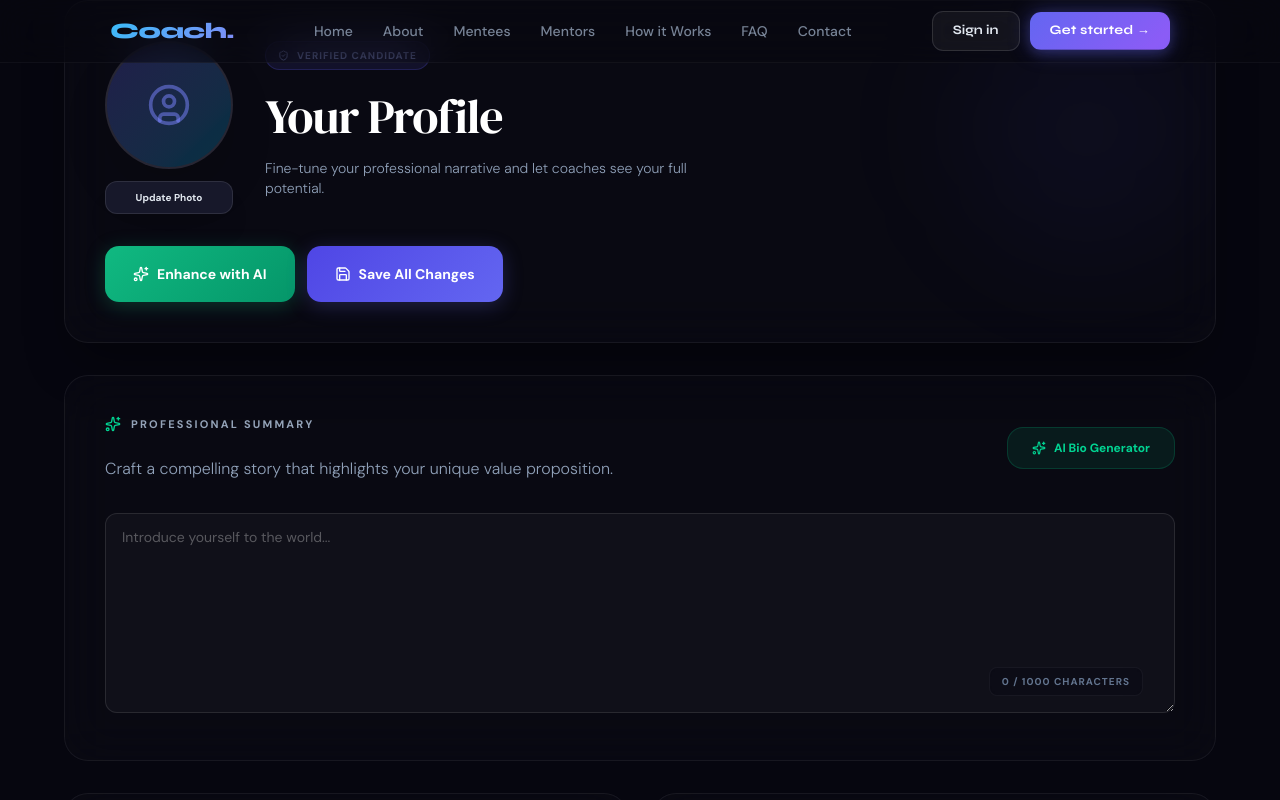
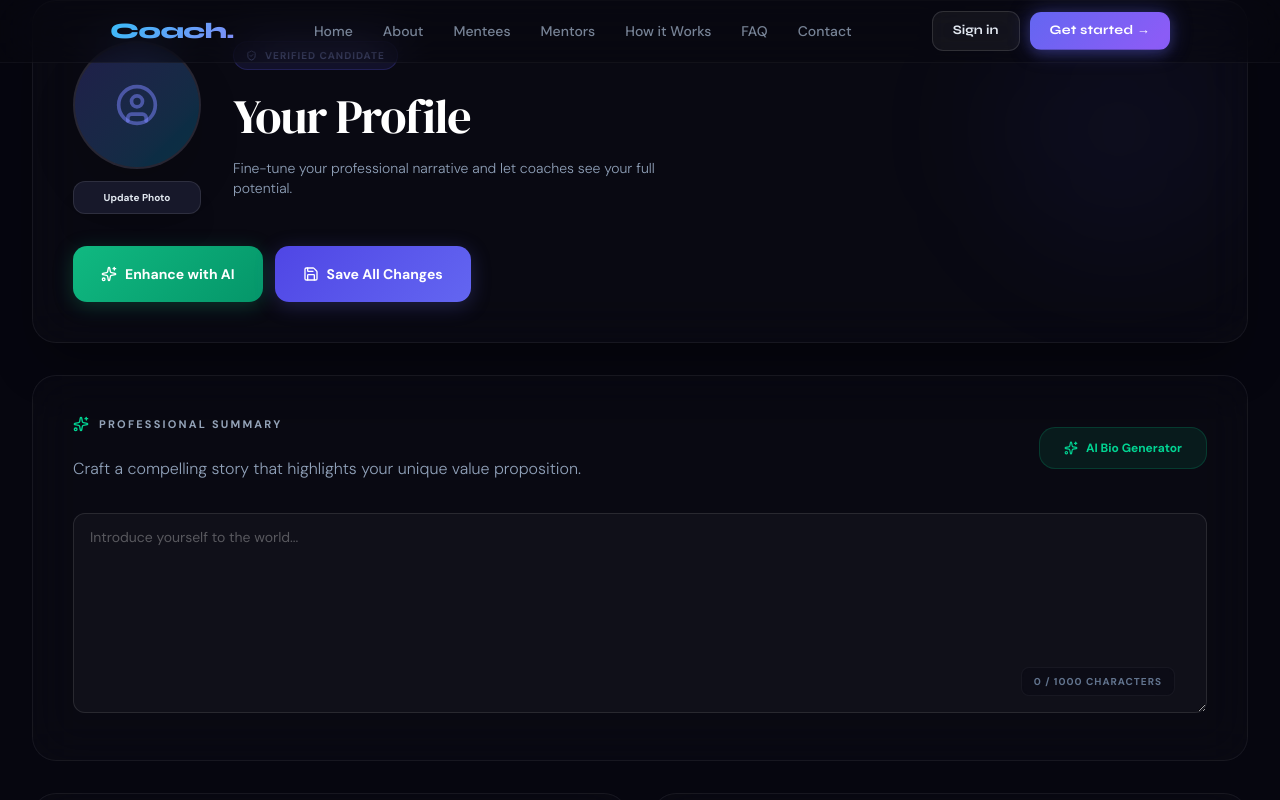
Before and after one commit to rahulgawadee/coach, a Next.js app: page /candidate/profile in a window 1280 px wide. Shown: the top 800 px of the page. Built offline with nearby package versions, Linux system fonts and the light colour scheme.

Commit message:
profile width adjusted

```diff
--- a/src/app/candidate/profile/page.jsx
+++ b/src/app/candidate/profile/page.jsx
@@ -634,7 +634,7 @@ export default function ProfilePage() {
   };
 
   return (
-    <div className="relative max-w-6xl mx-auto px-0 sm:px-0 space-y-5 sm:space-y-8 pb-16 sm:pb-20 animate-in fade-in duration-500 font-['DM_Sans',sans-serif]">
+    <div className="relative max-w-[1400px] mx-auto px-4 sm:px-6 lg:px-8 space-y-5 sm:space-y-8 pb-16 sm:pb-20 animate-in fade-in duration-500 font-['DM_Sans',sans-serif]">
       <Script src="https://cdnjs.cloudflare.com/ajax/libs/jspdf/2.5.1/jspdf.umd.min.js" strategy="afterInteractive" />
       <BackgroundGrid />
 
```
